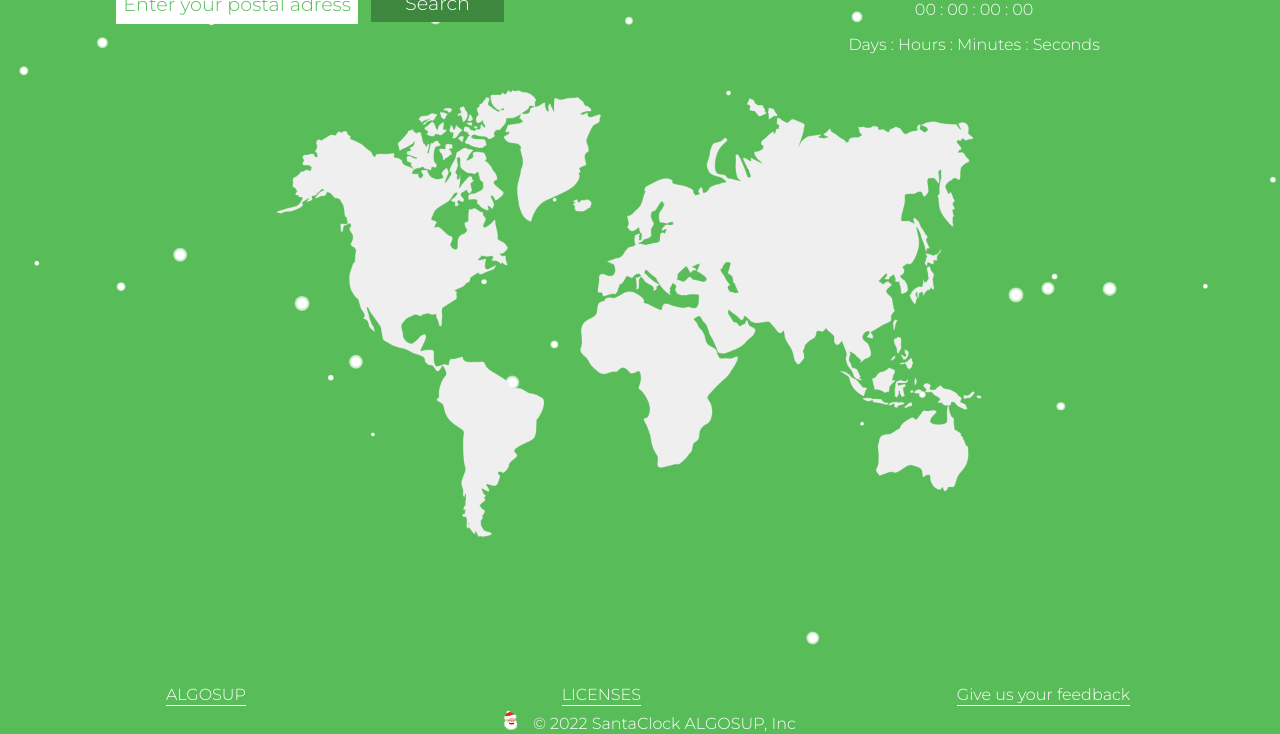
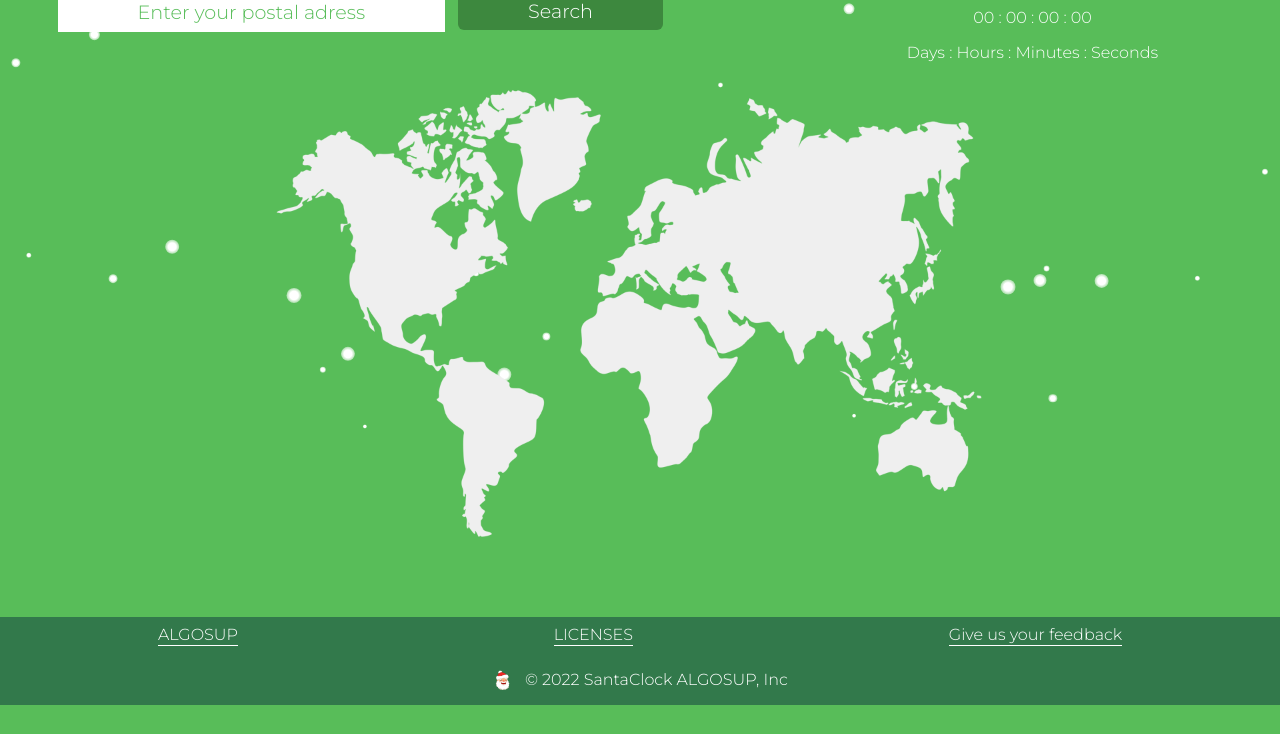
Before and after one commit to algosup/2022-2023-project-2-santa-time-Project-6-group, a website: page src/public/static/SantaClock.html in a window 1280 px wide. Shown: the part 95-829 px from the top of the page. After the commit the page ends 800 px from the top, so only its background shows below. Drawn offline with Linux system fonts and the light colour scheme.

Commit message:
Update footer

```diff
--- a/src/public/css/SantaClock.css
+++ b/src/public/css/SantaClock.css
@@ -6,6 +6,7 @@
 body {
     background-color: #58BD59;
     overflow-x: hidden;
+    margin: 0;
 }
 
 p {
@@ -69,7 +70,7 @@ img.flag {
     background-color: #fff;
     color: #58BD59;
     font-size: 1.5vw;
-    width: 23vw;
+    width: 40vw;
     text-align: center;
     height: 3vw;
     margin-left: -5vw;
@@ -79,6 +80,7 @@ img.flag {
 {
     display: flex;
     justify-content: space-around;
+    margin-top: 2vh;
 }
 
 .userInput input#userInput::placeholder {
@@ -93,6 +95,7 @@ button#button {
     height: 3vw;
     border: none;
     margin-left: 1vw;
+    border-radius: 6px;
 }
 
 
@@ -145,6 +148,7 @@ footer .footerText .links {
     display: flex;
     justify-content: space-around;
     text-decoration: none;
+    margin-top: 1vh;
 }
 
 .links a {
@@ -156,6 +160,7 @@ footer .footerText .links {
 
 footer .footerText #SantaHead {
     margin-right: 1vw;
+    margin-top: 3vh;
     width: 2.5vh;
 }
 
@@ -167,7 +172,17 @@ footer .footerNotes {
 
 footer .footerNotes p#copyright {
     margin: 0;
-    margin-top: 1vh;
+    margin-top: 3vh;
+}
+
+.footer {
+    position: fixed;
+    bottom: 0;
+    width: 100vw;
+    height: 11vh;
+    background-color: #32794B;
+    margin-left: 0px;
+    display: grid;
 }
 
 .snowflake {
@@ -243,3 +258,7 @@ footer .footerNotes p#copyright {
     }
 
 }
+
+.SantaMessage, #remainingNumbers, #remainingDays {
+    display: grid;
+}
--- a/src/public/static/SantaClock.html
+++ b/src/public/static/SantaClock.html
@@ -47,7 +47,7 @@
 
 
 
-        <footer>
+        <footer class="footer">
             <div class="footerText">
                 <div class="links">
                     <a href="https://algosup.com">ALGOSUP</a>
```
Also changed, not shown: src/public/img/hat.png (added).
